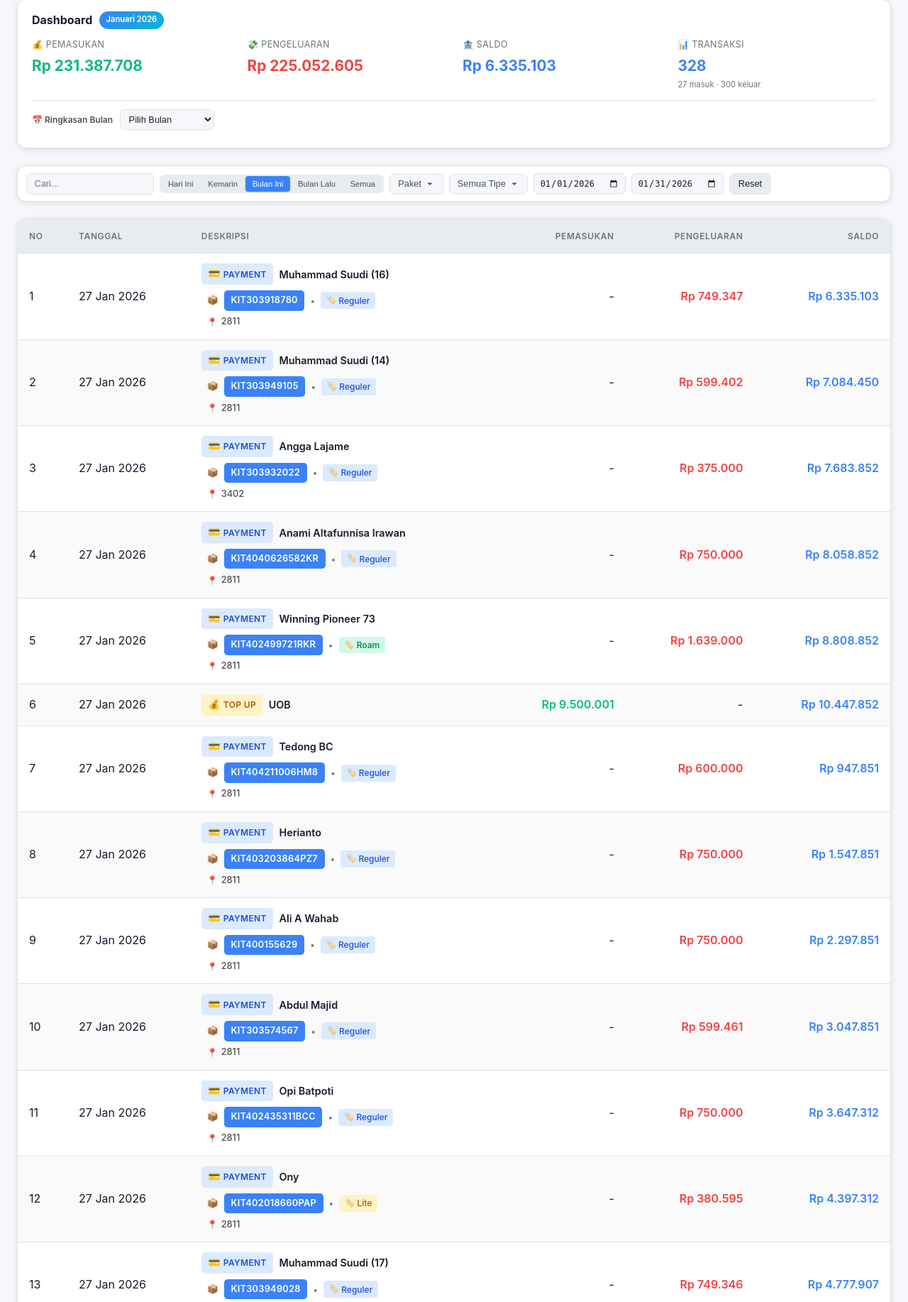
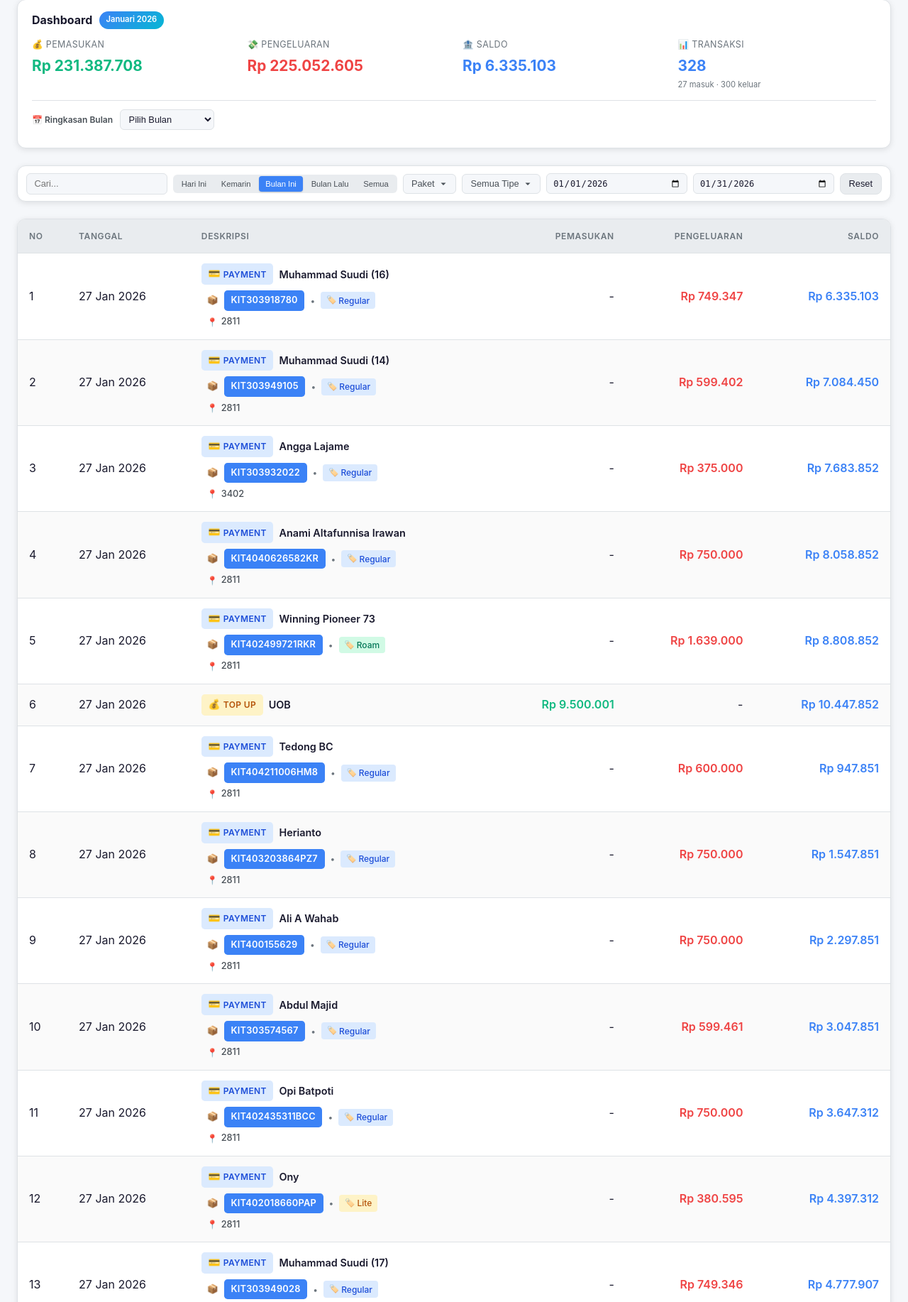
Before and after one commit to baiiput/uob-report, a PHP site: page / in a window 1280 px wide. Shown: the part 120-1954 px from the top of the page at 71% size. Run offline with PHP 8.4, Linux system fonts and the light colour scheme; data comes from the database, SQL or seed files in the repository.

Commit message:
fix: standardize paket names + widen search/date inputs
- Updated all form paket options to: Lite, Regular, Roam, Local
  Priority, International, Lainnya
- Fixed edit form still using old names (reguler, residensial, etc.)
- Added normalizePaket() to map old names to new in display/parse
- Added migrate_paket API endpoint to mass-update old paket names
  in database (reguler->regular, internasional->international, etc.)
- Auto-triggers migration once on page load (localStorage flag)
- Search and date inputs now flex-grow to fill available space

https://claude.ai/code/session_01VeZduvLmGdtQGkt1SJM1KC

```diff
--- a/api/transactions.php
+++ b/api/transactions.php
@@ -36,6 +36,26 @@ try {
 }
 
 function handleGet(PDO $pdo): void {
+    // Migrate old paket names in descriptions
+    if (isset($_GET['migrate_paket'])) {
+        $updates = [
+            ['old' => '- reguler', 'new' => '- regular'],
+            ['old' => '- Reguler', 'new' => '- Regular'],
+            ['old' => '- internasional', 'new' => '- international'],
+            ['old' => '- Internasional', 'new' => '- International'],
+            ['old' => '- residensial', 'new' => '- regular'],
+            ['old' => '- Residensial', 'new' => '- Regular'],
+        ];
+        $totalUpdated = 0;
+        foreach ($updates as $u) {
+            $stmt = $pdo->prepare("UPDATE transactions SET deskripsi = REPLACE(deskripsi, ?, ?) WHERE deskripsi LIKE ?");
+            $stmt->execute([$u['old'], $u['new'], '%' . $u['old'] . '%']);
+            $totalUpdated += $stmt->rowCount();
+        }
+        echo json_encode(['success' => true, 'updated' => $totalUpdated]);
+        return;
+    }
+
     // Get summary statistics
     if (isset($_GET['summary'])) {
         // Get current month range
--- a/assets/css/style.css
+++ b/assets/css/style.css
@@ -527,6 +527,11 @@ button, a, input, select, textarea {
     align-items: center;
 }
 
+.filter-inline.filter-grow {
+    flex: 1;
+    min-width: 120px;
+}
+
 .filter-inline input[type="text"] {
     padding: 0.4rem 0.65rem;
     border: 1px solid var(--border-color);
@@ -534,7 +539,7 @@ button, a, input, select, textarea {
     background-color: var(--bg-primary);
     color: var(--text-primary);
     font-size: 0.8rem;
-    width: 180px;
+    width: 100%;
     transition: border-color 0.2s ease;
 }
 
@@ -545,7 +550,7 @@ button, a, input, select, textarea {
     background-color: var(--bg-primary);
     color: var(--text-primary);
     font-size: 0.75rem;
-    width: 130px;
+    width: 100%;
     transition: border-color 0.2s ease;
 }
 
--- a/assets/js/app.js
+++ b/assets/js/app.js
@@ -171,6 +171,7 @@ document.addEventListener('DOMContentLoaded', () => {
     initDefaultDateFilter();
     initEventListeners();
     checkAuthStatus();
+    migratePaketNames();
     loadSummary();
     loadTransactions();
     startAutoRefresh();
@@ -701,6 +702,28 @@ function updateDescriptionPreview() {
 // Capitalize first letter
 function capitalizeFirst(str) {
     return str.charAt(0).toUpperCase() + str.slice(1);
+}
+
+async function migratePaketNames() {
+    if (localStorage.getItem('paketMigrated')) return;
+    try {
+        await apiCall('?migrate_paket=1');
+        localStorage.setItem('paketMigrated', '1');
+    } catch (e) {
+        // silent fail
+    }
+}
+
+function normalizePaket(paket) {
+    const map = {
+        'reguler': 'regular',
+        'residensial': 'regular',
+        'internasional': 'international',
+        'inter': 'international',
+        'local': 'local priority'
+    };
+    const lower = paket.toLowerCase();
+    return map[lower] || lower;
 }
 
 // Generate description from structured form
@@ -1194,9 +1217,8 @@ function parseDescriptionForDisplay(desc) {
     let pakets = [];
     if (paketMatch) {
         const paketStr = paketMatch[1].trim();
-        // Handle single paket or multiple pakets
-        // Just take the paket string as is (don't filter)
-        pakets = [paketStr];
+        // Normalize paket name
+        pakets = [normalizePaket(paketStr)];
         remaining = remaining.slice(0, -paketMatch[0].length).trim();
     }
 
@@ -1314,12 +1336,12 @@ async function loadTransactionForEdit(id) {
                         kitRow.innerHTML = `
                             <input type="text" class="kit-input" placeholder="KIT303946946" maxlength="20" value="${kit.kit}">
                             <select class="paket-select">
-                                <option value="reguler" ${kit.paket === 'reguler' ? 'selected' : ''}>Reguler</option>
+                                <option value="lite" ${kit.paket === 'lite' ? 'selected' : ''}>Lite</option>
+                                <option value="regular" ${(kit.paket === 'regular' || kit.paket === 'reguler') ? 'selected' : ''}>Regular</option>
                                 <option value="roam" ${kit.paket === 'roam' ? 'selected' : ''}>Roam</option>
-                                <option value="lite" ${kit.paket === 'lite' ? 'selected' : ''}>Lite</option>
-                                <option value="residensial" ${kit.paket === 'residensial' ? 'selected' : ''}>Residensial</option>
-                                <option value="local" ${kit.paket === 'local' ? 'selected' : ''}>Local</option>
-                                <option value="internasional" ${kit.paket === 'internasional' ? 'selected' : ''}>Internasional</option>
+                                <option value="local priority" ${(kit.paket === 'local priority' || kit.paket === 'local') ? 'selected' : ''}>Local Priority</option>
+                                <option value="international" ${(kit.paket === 'international' || kit.paket === 'internasional' || kit.paket === 'inter') ? 'selected' : ''}>International</option>
+                                <option value="lainnya" ${!['lite','regular','reguler','roam','local priority','local','international','internasional','inter','residensial'].includes(kit.paket) && kit.paket ? 'selected' : ''}>Lainnya</option>
                             </select>
                             <button type="button" class="btn btn-sm btn-secondary btn-remove-kit" style="display:${parsed.kits.length > 1 ? 'inline-flex' : 'none'};">✕</button>
                         `;
@@ -1389,7 +1411,7 @@ function parseDescription(desc) {
                 success: true,
                 type: capitalizeFirst(simpleMatch[1].toLowerCase()),
                 nama: nama,
-                kits: [{ kit: kitMatch[1].toUpperCase(), paket: paketMatch ? paketMatch[1].toLowerCase() : 'regular' }],
+                kits: [{ kit: kitMatch[1].toUpperCase(), paket: paketMatch ? normalizePaket(paketMatch[1]) : 'regular' }],
                 kode: kodeMatch ? kodeMatch[1] : '0900'
             };
         }
--- a/index.php
+++ b/index.php
@@ -113,7 +113,7 @@
             <!-- Filters -->
             <section class="filters-section">
                 <div class="filters-container">
-                    <div class="filter-inline">
+                    <div class="filter-inline filter-grow">
                         <input type="text" id="searchInput" placeholder="Cari...">
                     </div>
                     <div class="filter-inline">
@@ -171,10 +171,10 @@
                             <option value="pengeluaran">Pengeluaran</option>
                         </select>
                     </div>
-                    <div class="filter-inline">
+                    <div class="filter-inline filter-grow">
                         <input type="date" id="startDate" title="Dari tanggal">
                     </div>
-                    <div class="filter-inline">
+                    <div class="filter-inline filter-grow">
                         <input type="date" id="endDate" title="Sampai tanggal">
                     </div>
                     <button id="resetFilters" class="btn btn-secondary btn-sm">Reset</button>
```
